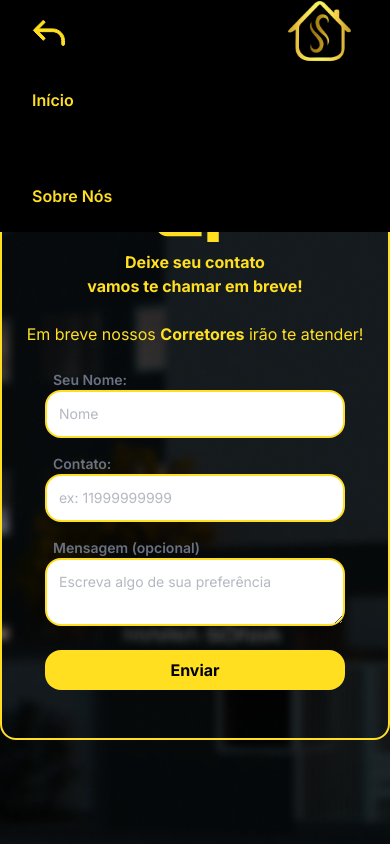
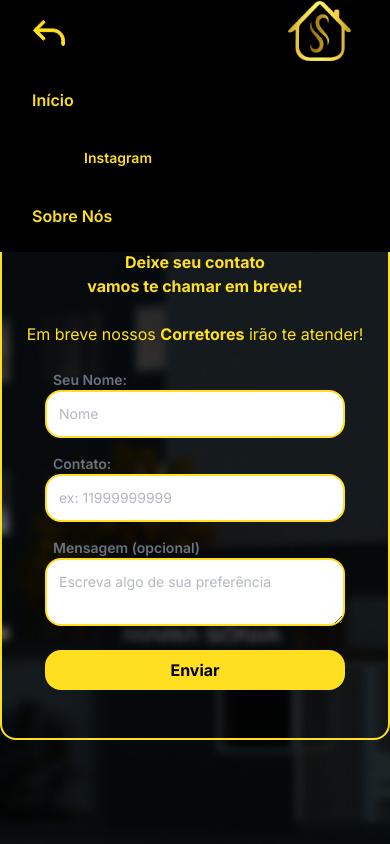
Before and after one commit to EllinFeh/select-imobiliaria, a Next.js app in the folder front-end/: page /maria-sonia in a window 390 px wide. Both pictures are taken after a click on the button 47 px from the left and 32 px from the top of the page. Built offline with nearby package versions, Linux system fonts and the light colour scheme.

Commit message:
insta ao normal

```diff
--- a/front-end/src/app/thanks-redirect-slck2838slj/page.jsx
+++ b/front-end/src/app/thanks-redirect-slck2838slj/page.jsx
@@ -41,8 +41,7 @@ export default function Obrigado() {
                 <div className="text-gray-400 text-lg">
                     <div className="flex flex-col justify-center items-center">
                         Em breve nossos corretores vão te atender. <br />
-                        <a target="_blank" href="instagram://user?username=selectimobiliariaoficial"
-                            onclick="setTimeout(() => { window.location = 'https://www.instagram.com/selectimobiliariaoficial'; }, 500);">
+                        <a target="_blank" href="https://www.instagram.com/selectimobiliariaoficial">
                             <svg className="mt-12 mb-24 hover:scale-105 duration-300 cursor-pointer" height="50" width="300" fill="none" viewBox="0 0 207 36" xmlns="http://www.w3.org/2000/svg">
                                 <rect height="36" width="207" fill="#FFDF20" rx="15" />
                                 <path d="M55.5 23.2273C58.6631 23.2273 61.2273 20.6631 61.2273 17.5C61.2273 14.3369 58.6631 11.7727 55.5 11.7727C52.3369 11.7727 49.7727 14.3369 49.7727 17.5C49.7727 20.6631 52.3369 23.2273 55.5 23.2273ZM55.5 21.3182C57.6087 21.3182 59.3182 19.6087 59.3182 17.5C59.3182 15.3913 57.6087 13.6818 55.5 13.6818C53.3913 13.6818 51.6818 15.3913 51.6818 17.5C51.6818 19.6087 53.3913 21.3182 55.5 21.3182Z" fill="#0F0F0F" fillRule="evenodd" />
--- a/front-end/src/components/navbarimovel.jsx
+++ b/front-end/src/components/navbarimovel.jsx
@@ -63,17 +63,8 @@ export default function NavbarDois() {
                         >
                             <a href="/" className="text-yellow-300 font-semibold p-2">Início</a>
                             <a className='text-yellow-300 font-semibold text-sm p-3 ml-12 hover:text-yellow-600 hover:bg-amber-300 duration-300 rounded-2xl' target='_blank'
-                                href="#" onclick="
-                            const isMobile = /iPhone|iPad|iPod|Android/i.test(navigator.userAgent);
-                            if (isMobile) {
-                              window.location = 'instagram://user?username=selectimobiliariaoficial';
-                              setTimeout(() => {
-                                window.location = 'https://www.instagram.com/selectimobiliariaoficial';
-                              }, 500);
-                            } else {
-                              window.location = 'https://www.instagram.com/selectimobiliariaoficial';
-                            }
-                          ">
+                                href="https://www.instagram.com/selectimobiliariaoficial">
+                                Instagram
                             </a>
                             <a href="/" className="text-yellow-300 font-semibold p-2">Sobre Nós</a>
 
@@ -91,18 +82,7 @@ export default function NavbarDois() {
                             <a href="/" className="text-yellow-300 font-semibold text-sm p-3 ml-12 hover:text-yellow-600 hover:bg-amber-300 duration-300 rounded-2xl">Início</a>
 
                             <a className='text-yellow-300 font-semibold text-sm p-3 ml-12 hover:text-yellow-600 hover:bg-amber-300 duration-300 rounded-2xl' target='_blank'
-                                href="#"
-                                onclick="
-                    const isMobile = /iPhone|iPad|iPod|Android/i.test(navigator.userAgent);
-                    if (isMobile) {
-                      window.location = 'instagram://user?username=selectimobiliariaoficial';
-                      setTimeout(() => {
-                        window.location = 'https://www.instagram.com/selectimobiliariaoficial';
-                      }, 500);
-                    } else {
-                      window.location = 'https://www.instagram.com/selectimobiliariaoficial';
-                    }
-                  ">
+                                href="https://www.instagram.com/selectimobiliariaoficial">
                                 Instagram
                             </a>
                             <a href="/" className="text-yellow-300 font-semibold text-sm p-3 ml-12 hover:text-yellow-600 hover:bg-amber-300 duration-300 rounded-2xl">Sobre Nós</a>
```
Also changed, not shown: front-end/src/app/page.js.
